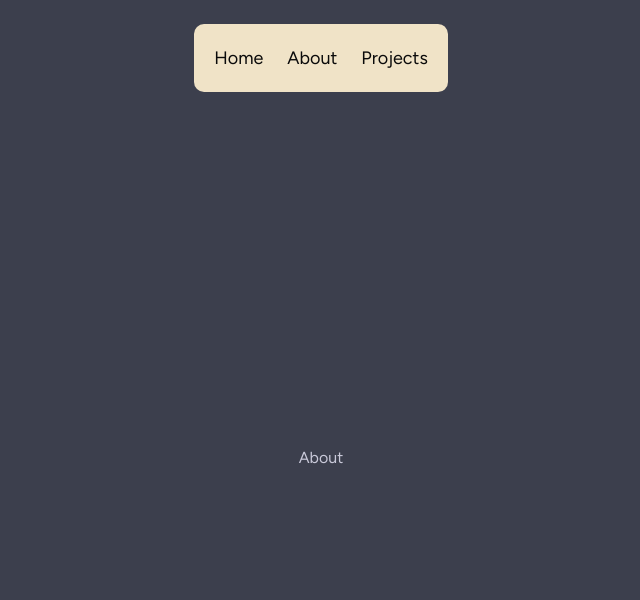
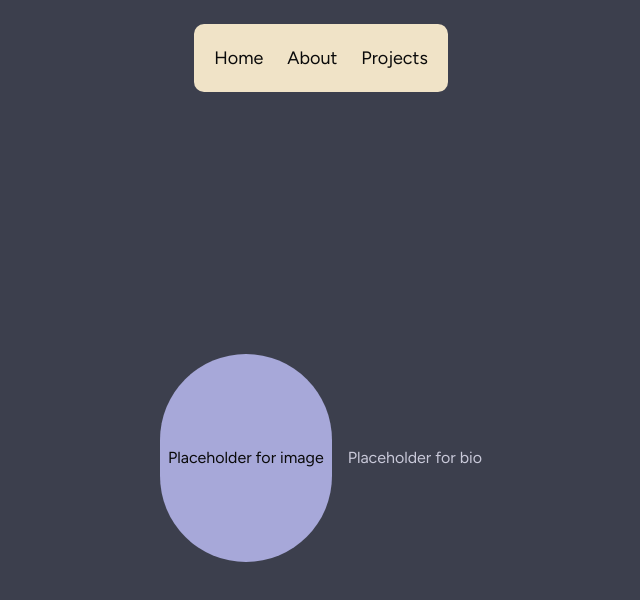
Before and after one commit to indi-rin/medieval-portfolio, a Next.js app: page /about in a window 1280 px wide. Shown: the top 600 px of the page, without its empty margins (319-959 px from the left). Built offline with nearby package versions, Linux system fonts and the light colour scheme.

Commit message:
scaffold about/projects page structures

```diff
--- a/app/about/page.tsx
+++ b/app/about/page.tsx
@@ -1,7 +1,11 @@
 const AboutPage = () => {
   return (
-    <div className="flex flex-col flex-1 items-center justify-center font-sans">
-      <h1 className="text-pale-slate">About</h1>
+    <div className="flex flex-col lg:flex-row flex-1 items-center justify-center font-sans gap-4">
+      <div className="bg-periwinkle rounded-full h-52 px-2 flex justify-center items-center">
+        Placeholder for image
+      </div>
+
+      <div className="text-pale-slate">Placeholder for bio</div>
     </div>
   );
 };
--- a/app/projects/page.tsx
+++ b/app/projects/page.tsx
@@ -2,6 +2,10 @@ const ProjectsPage = () => {
   return (
     <div className="flex flex-col flex-1 items-center justify-center font-sans">
       <h1 className="text-pale-slate">Projects</h1>
+
+      <div className="bg-olive-wood h-44 flex justify-center items-center p-4 absolute bottom-8 right-12">
+        Placeholder for graphic
+      </div>
     </div>
   );
 };
```
